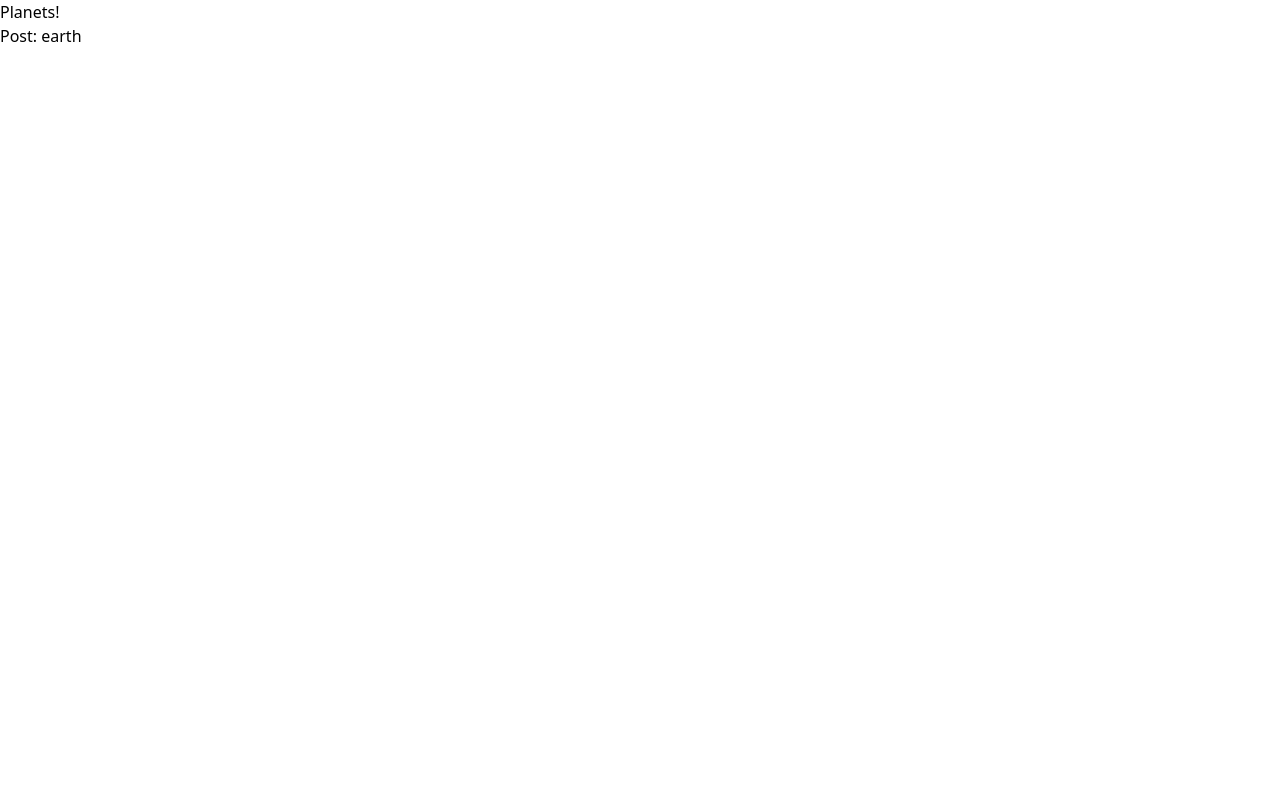
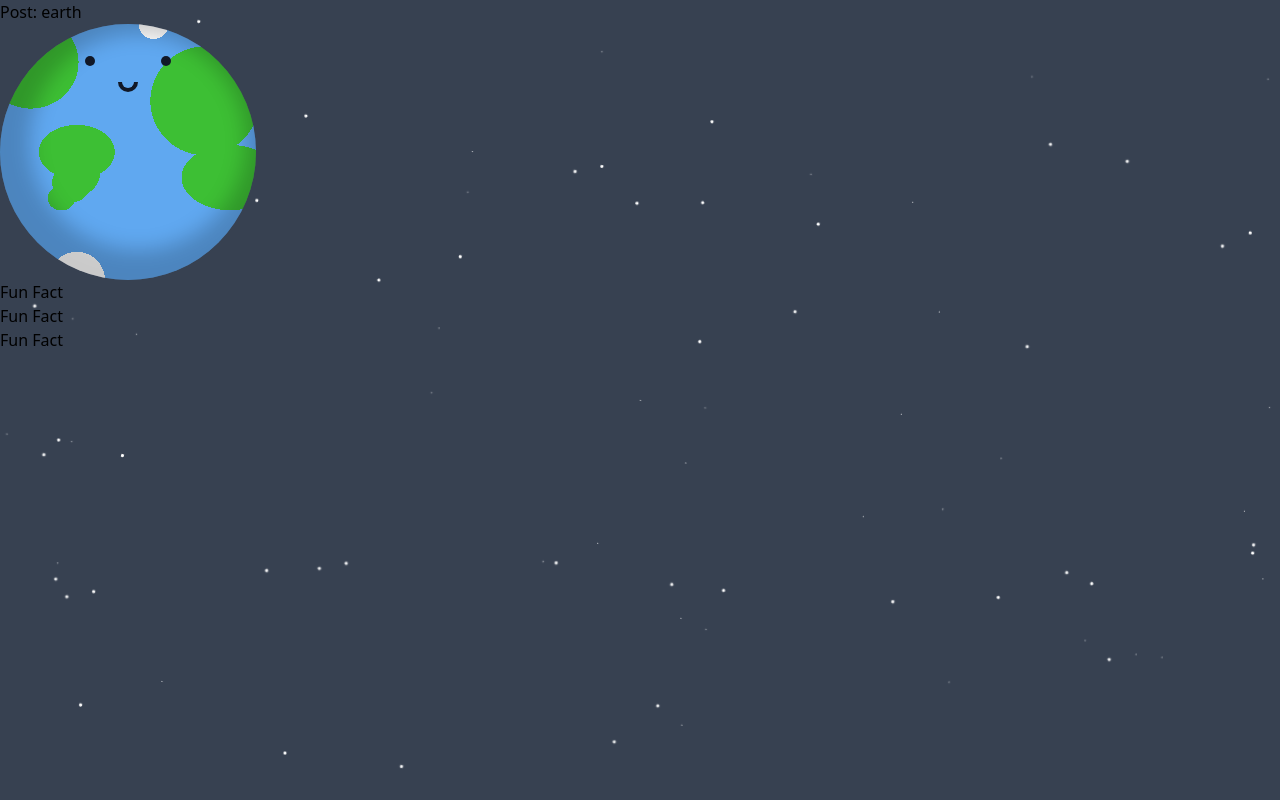
Before and after one commit to cam-peck/mission-beepossible, a Next.js app: page /earth in a window 1280 px wide. Built offline with nearby package versions, Linux system fonts and the light colour scheme.

Commit message:
Created component to displayFacts in an accordion style

```diff
--- /dev/null
+++ b/components/funFacts.tsx
@@ -0,0 +1,56 @@
+import { useState } from 'react';
+
+interface funFacts {
+  funFact1: string;
+  funFact2: string;
+  funFact3: string;
+}
+
+type fact = {
+  factNum: number;
+  funFact: string;
+};
+
+const FactContainer = (props: funFacts) => {
+  const [fact, setFact] = useState<number>(0);
+
+  const factsArray: fact[] = [
+    {
+      factNum: 1,
+      funFact: props.funFact1,
+    },
+    {
+      factNum: 2,
+      funFact: props.funFact2,
+    },
+    {
+      factNum: 3,
+      funFact: props.funFact3,
+    },
+  ];
+
+  const renderFacts = (factsArray: fact[]) => {
+    const factsList = factsArray.map((funFacts: fact) => {
+      const display = fact === funFacts.factNum ? '' : 'hidden';
+      return (
+        <div className="" key={funFacts.factNum}>
+          <button
+            type="button"
+            className="header"
+            onClick={() => {
+              setFact(funFacts.factNum);
+            }}
+          >
+            Fun Fact
+          </button>
+          <p className={`${display}`}>{funFacts.funFact}</p>
+        </div>
+      );
+    });
+    return factsList;
+  };
+
+  return <>{renderFacts(factsArray)}</>;
+};
+
+export default FactContainer;
--- a/pages/[planetName].tsx
+++ b/pages/[planetName].tsx
@@ -1,21 +1,76 @@
 import { useRouter } from 'next/router';
+import { useState, useEffect } from 'react';
+import FactContainer from '../components/funFacts';
 
 // all planet code for base planet component goes in here
+type testData = {
+  planetName: string;
+  diameter: number;
+  yearDiscovered: number;
+  distance: number;
+  planetType: string;
+  temperature: number;
+  funFact1: string;
+  funFact2: string;
+  funFact3: string;
+  visibleRings: boolean;
+};
+
+const testData = {
+  planetName: 'Mercury',
+  diameter: 4879,
+  yearDiscovered: 1610,
+  distance: 57.9,
+  planetType: 'solid',
+  temperature: 167,
+  funFact1:
+    'Mercury is the fastest planet in the solar system. It travels at nearly 47 km / second. Zooooooom!',
+  funFact2:
+    'No life likely here -- the solar radiation and heat are pretty unfriendly...',
+  funFact3: 'We have a current mission out for Mercury -- the BepiColombo!',
+  visibleRings: false,
+};
 
 export default function Planets() {
   const router = useRouter();
   const { planetName } = router.query;
-  // const [data, setData] = useState({});
+  const [data, setData] = useState<testData>();
 
-  // useEffect(() => {
-  // check which planet data to grab
-  // grab that planets data
-  // RENDER AWAY!
-  // })
-  return (
-    <div>
-      <h1>Planets!</h1>
-      <p>Post: {planetName}</p>
-    </div>
-  );
+  useEffect(() => {
+    setData(testData);
+  }, []);
+
+  if (!data) {
+    return <h1>LOADING. . .</h1>;
+  } else {
+    return (
+      <>
+        <div className="stars animate-[twinkle_300s_linear_infinite]" />
+        <div className="h-screen bg-gray-700">
+          <p>Post: {planetName}</p>
+          <div className={`basis-1/5 planet bg-${planetName} ${planetName}`}>
+            <div className={`${planetName}-ring`} />
+            <div className="flex flex-col items-center w-1/3 pt-8">
+              <div className="flex justify-between w-full">
+                <div
+                  className={`w-[10px] aspect-square bg-gray-900 rounded-full`}
+                />
+                <div
+                  className={`w-[10px] aspect-square bg-gray-900 rounded-full`}
+                />
+              </div>
+              <div
+                className={`w-[20px] h-[10px] rounded-b-full border-b-4 border-l-4 border-gray-900 border-r-4 mt-4`}
+              />
+            </div>
+          </div>
+          <FactContainer
+            funFact1={data.funFact1}
+            funFact2={data.funFact2}
+            funFact3={data.funFact3}
+          />
+        </div>
+      </>
+    );
+  }
 }
--- a/styles/globals.css
+++ b/styles/globals.css
@@ -3,6 +3,10 @@
 @tailwind utilities;
 
 @layer components {
+  .hidden {
+    display: none;
+  }
+
   .planet {
     aspect-ratio: 1 / 1;
     border-radius: 100%;
```
